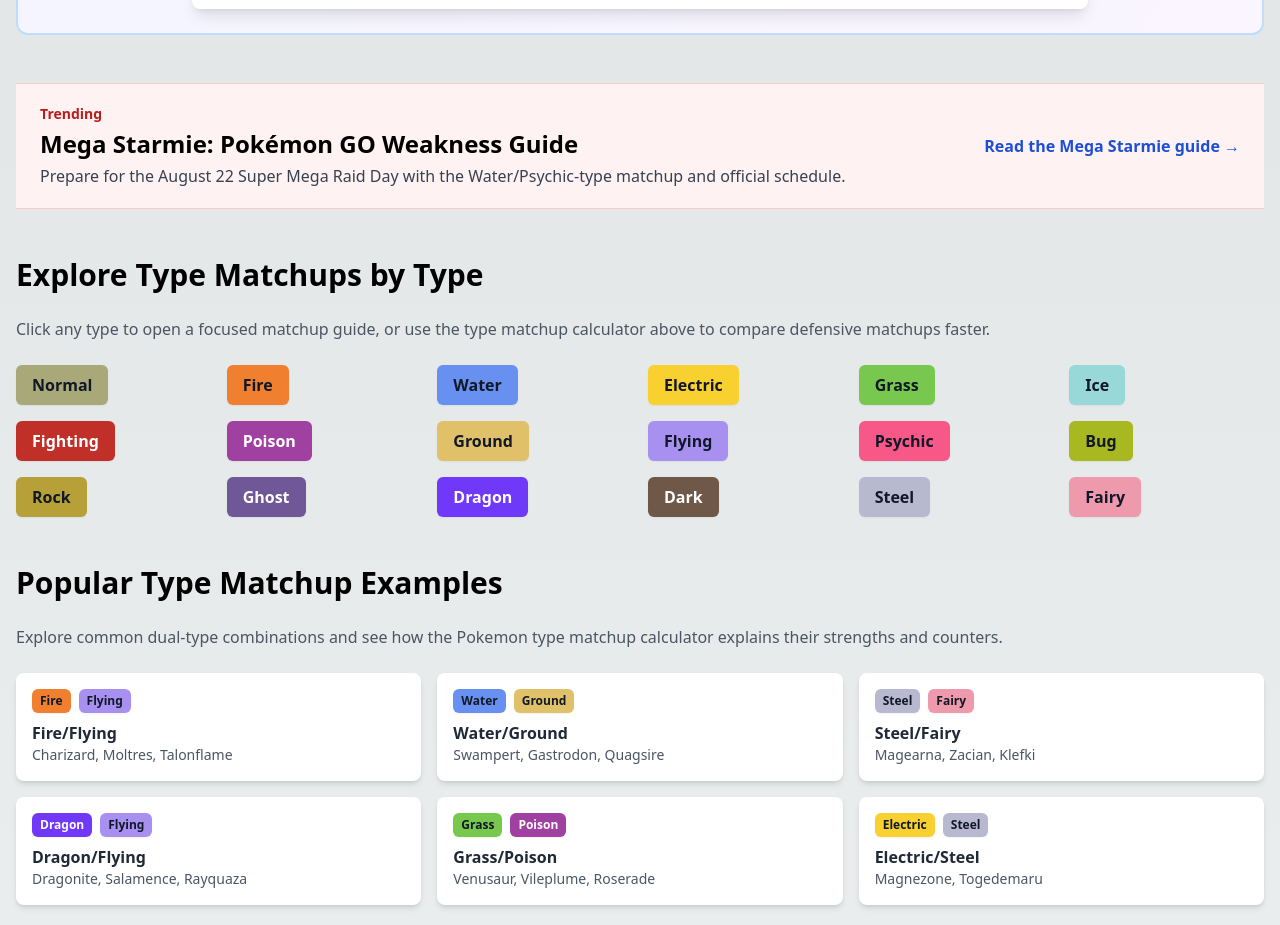
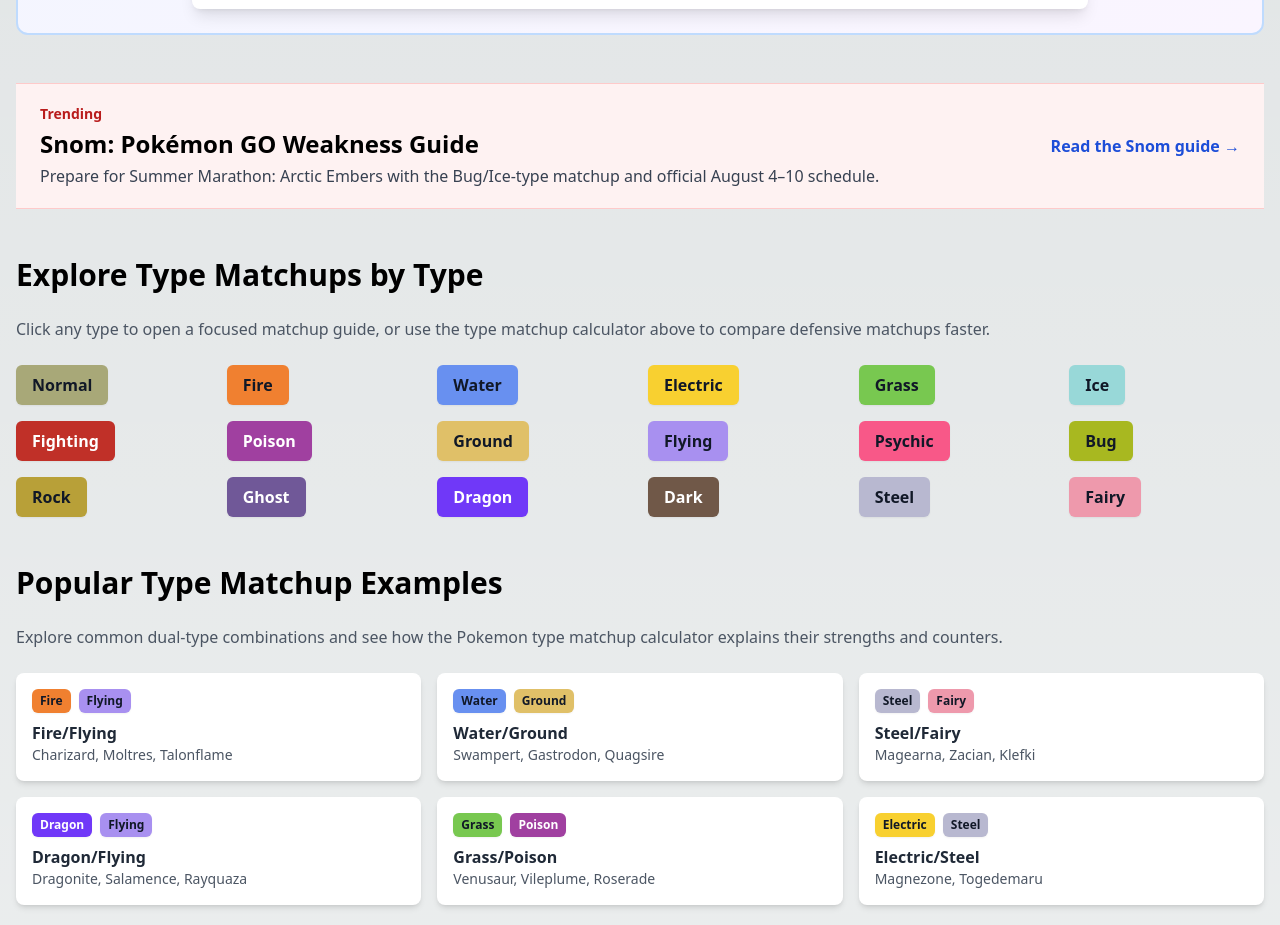
Before and after one commit to lincyang720/type-chart-calculator, a Next.js app: page / in a window 1280 px wide. Shown: the part 1800-2725 px from the top of the page. Built offline with nearby package versions, Linux system fonts and the light colour scheme.

Commit message:
content: feature Snom guide on homepage

```diff
--- a/app/page.tsx
+++ b/app/page.tsx
@@ -68,11 +68,11 @@
           <div className="flex flex-col sm:flex-row sm:items-center sm:justify-between gap-4">
             <div>
               <p className="text-sm font-bold text-red-700 mb-1">Trending</p>
-              <h2 className="text-xl sm:text-2xl font-bold">Mega Starmie: Pokémon GO Weakness Guide</h2>
-              <p className="text-gray-700 mt-1">Prepare for the August 22 Super Mega Raid Day with the Water/Psychic-type matchup and official schedule.</p>
+              <h2 className="text-xl sm:text-2xl font-bold">Snom: Pokémon GO Weakness Guide</h2>
+              <p className="text-gray-700 mt-1">Prepare for Summer Marathon: Arctic Embers with the Bug/Ice-type matchup and official August 4–10 schedule.</p>
             </div>
-            <Link href="/blog/mega-starmie-weakness-pokemon-go" className="text-blue-700 font-semibold hover:underline shrink-0">
-              Read the Mega Starmie guide →
+            <Link href="/blog/snom-weakness-pokemon-go-summer-marathon" className="text-blue-700 font-semibold hover:underline shrink-0">
+              Read the Snom guide →
             </Link>
           </div>
         </section>
```
